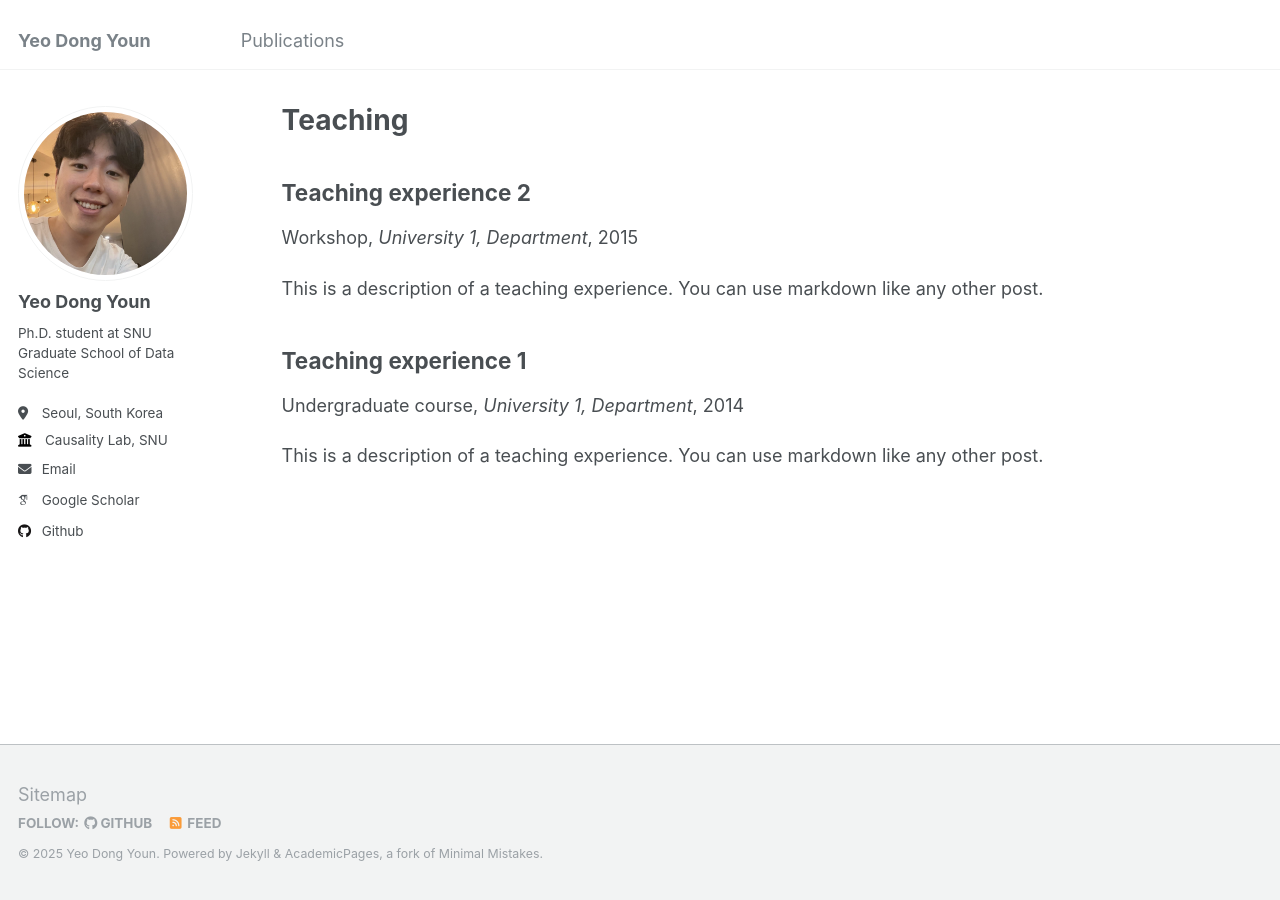
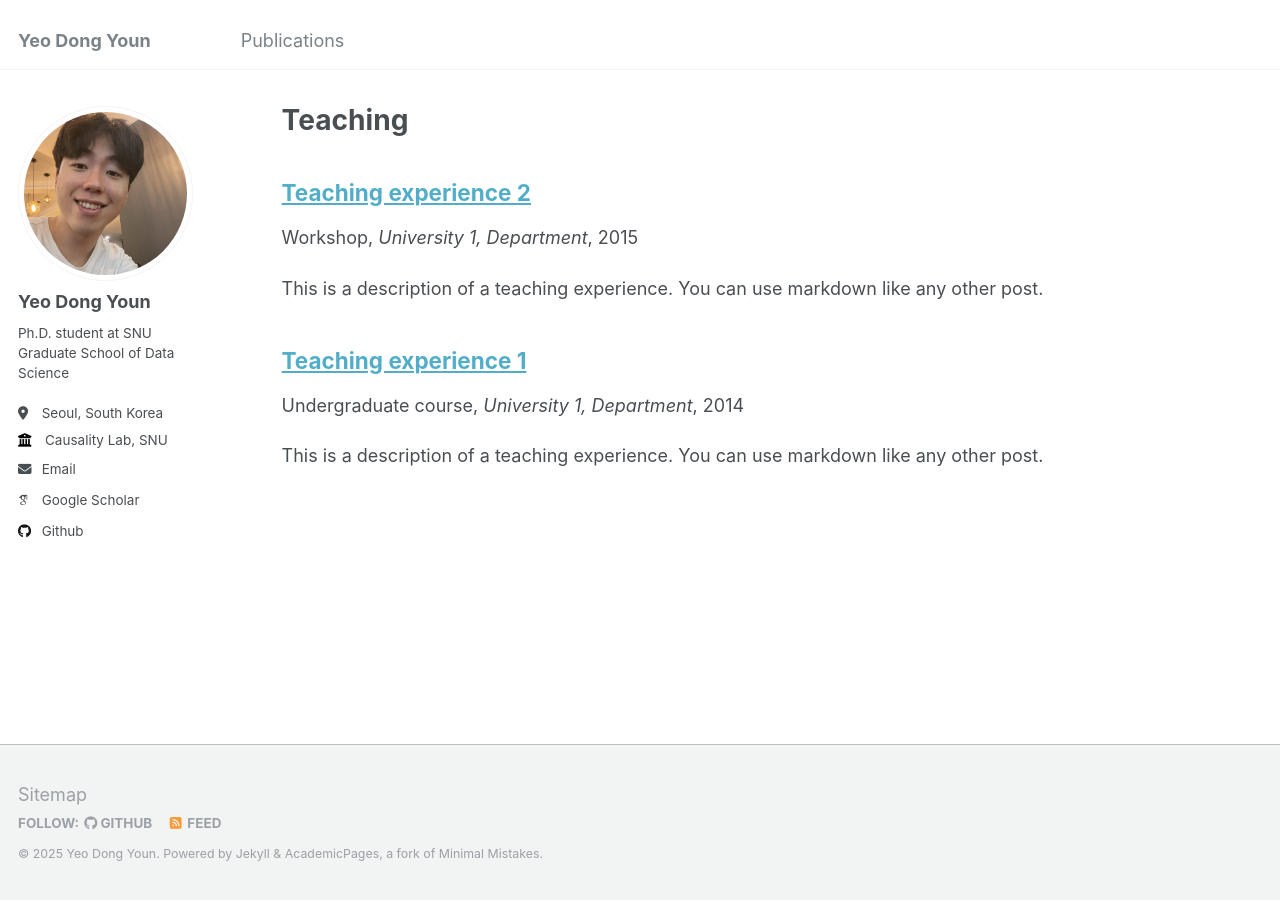
Before and after one commit to YeodongYoun1995/YeoDongYoun1995.github.io, a Jekyll site: the page built from _pages/teaching.html, in a window 1280 px wide. Built offline with Jekyll 4.4.1, drawn with Linux system fonts in a browser that asks for light colours; some web fonts are replaced.

Commit message:
Update archive-single.html

```diff
--- a/_includes/archive-single.html
+++ b/_includes/archive-single.html
@@ -26,9 +26,12 @@
       </div>
     {% endif %}
 
-    <!-- Remove the hyperlink from the title -->
     <h2 class="archive__item-title" itemprop="headline">
-      {{ title }}
+      {% if post.link %}
+        <a href="{{ post.link }}">{{ title }}</a> <a href="{{ base_path }}{{ post.url }}" rel="permalink"><i class="fa fa-link" aria-hidden="true" title="permalink"></i><span class="sr-only">Permalink</span></a>
+      {% else %}
+        <a href="{{ base_path }}{{ post.url }}" rel="permalink">{{ title }}</a>
+      {% endif %}
     </h2>
 
     {% if post.read_time %}
```
Also changed, not shown: other parts of _includes/archive-single.html (+2 -2 lines). Lines whose indentation alone changed are shown as unchanged.
